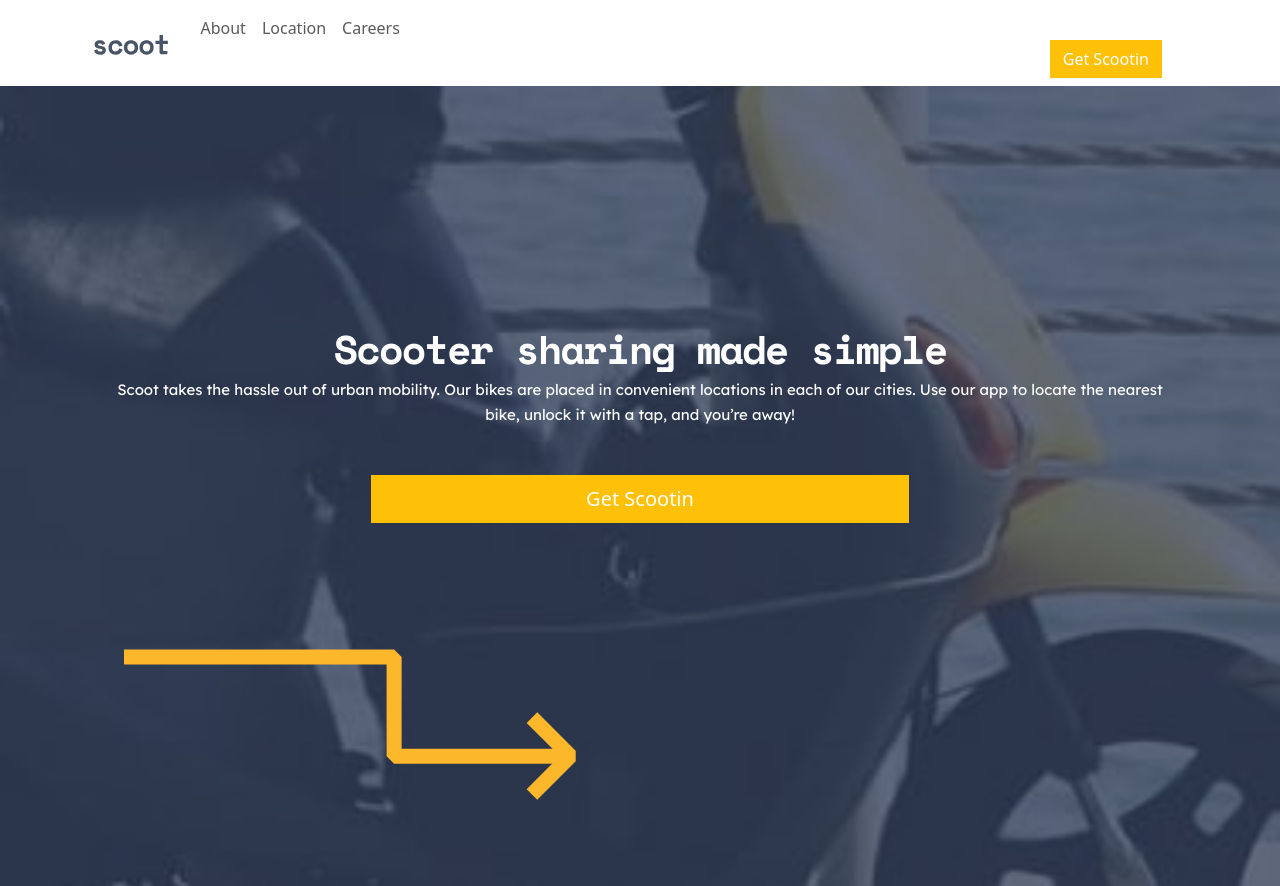
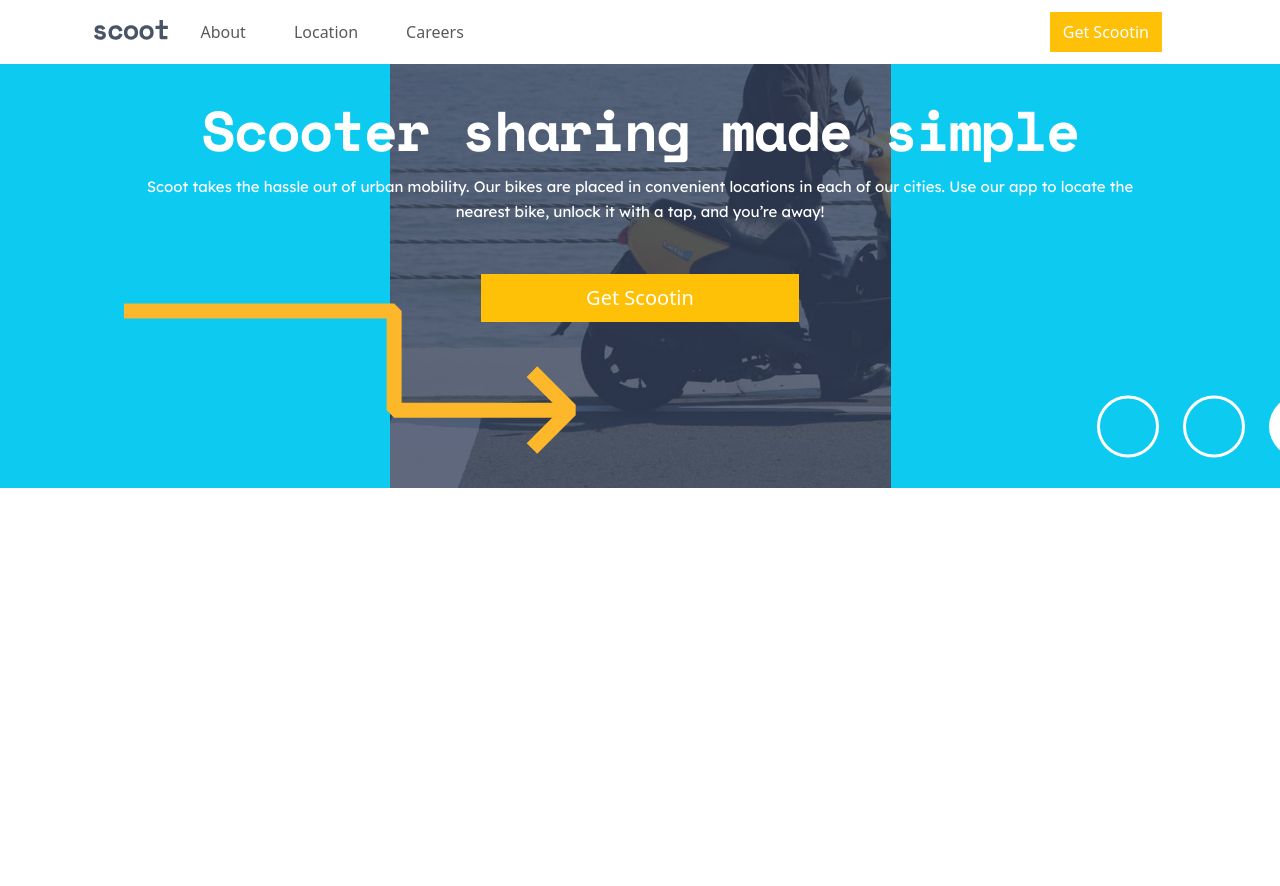
Before and after one commit to radhd/scoot-multi-page-website, a plain HTML site: page starter-code/index.html in a window 1280 px wide. After the commit the page ends 800 px from the top, so only its background shows below. Drawn offline with nearby package versions, Linux system fonts and the light colour scheme.

Commit message:
Navigation and Hero image for mobile and tablet is done

```diff
--- a/starter-code/index.css
+++ b/starter-code/index.css
@@ -100,10 +100,14 @@ section {
 	padding-bottom: 7.5rem;
 }
 
+.p-32 {
+	padding: 0 2rem;
+}
+
 /* Button hover */
 
-.btn.btn-warning {
-	margin-top: 2rem;
+.btn-brand {
+	margin-top: 2.125rem;
 }
 
 .btn.btn-warning:hover {
@@ -111,6 +115,48 @@ section {
 	color: var(--custom-yellow) !important;
 }
 
-.p-32 {
-	padding: 0 32px;
+.white-circles {
+	display: none;
 }
+
+.right-arrow {
+	right: 55%;
+	padding-bottom: 2.125rem;
+}
+
+@media (min-width: 768px) {
+	.gap-md {
+		gap: 2rem;
+	}
+
+	#hero {
+		background-image: url("assets/images/home-hero-tablet.jpg");
+		background-position: center;
+		background-size: contain;
+		overflow: hidden;
+	}
+
+	.p-32 {
+		padding: 0 4.5625rem;
+	}
+
+	.h-text-size-h1-sm {
+		font-size: 3.5rem;
+	}
+
+	#hero {
+		min-height: 53vh !important;
+	}
+
+	.w-50 {
+		width: 32% !important;
+	}
+
+	.white-circles {
+		display: block;
+		width: 234px;
+		height: 63px;
+		right: -4%;
+		bottom: 7%;
+	}
+}
--- a/starter-code/index.html
+++ b/starter-code/index.html
@@ -39,7 +39,7 @@
 					<img src="assets/icons/hamburger.svg" alt="" />
 				</button>
 
-				<a href="#" class="navbar-brand mx-auto"
+				<a href="#" class="navbar-brand mx-auto mb-2"
 					><img src="assets/logo.svg" height="20px" alt=""
 				/></a>
 
@@ -52,7 +52,7 @@
 					<div
 						class="offcanvas-body d-flex flex-column flex-md-row px-4"
 					>
-						<ul class="navbar-nav flex-grow-1">
+						<ul class="navbar-nav flex-grow-1 gap-md">
 							<li class="nav-item">
 								<a href="" class="nav-link">About</a>
 							</li>
@@ -77,15 +77,22 @@
 		<main>
 			<section
 				id="hero"
-				class="min-vh-100 d-flex align-items-center text-center bg-info"
+				class="min-vh-100 d-flex align-items-center text-center bg-info position-relative"
 			>
-				<div class="position-absolute bottom-0" style="right: 55%">
+				<!-- Right Arrow -->
+
+				<div class="position-absolute bottom-0 right-arrow" style="">
 					<img src="assets/patterns/right-arrow.svg" alt="" />
 				</div>
+				<!-- Semi Circles -->
+				<div class="position-absolute white-circles">
+					<img src="assets/patterns/white-circles.svg" alt="" />
+				</div>
+
 				<div class="container p-32">
 					<div class="row">
 						<div class="col-12 text-white">
-							<h1 class="fw-bold h-text-size-h1-sm">
+							<h1 class="fw-bold h-text-size-h1-sm pb-3">
 								Scooter sharing made simple
 							</h1>
 							<p class="lexend-deca-400">
```
